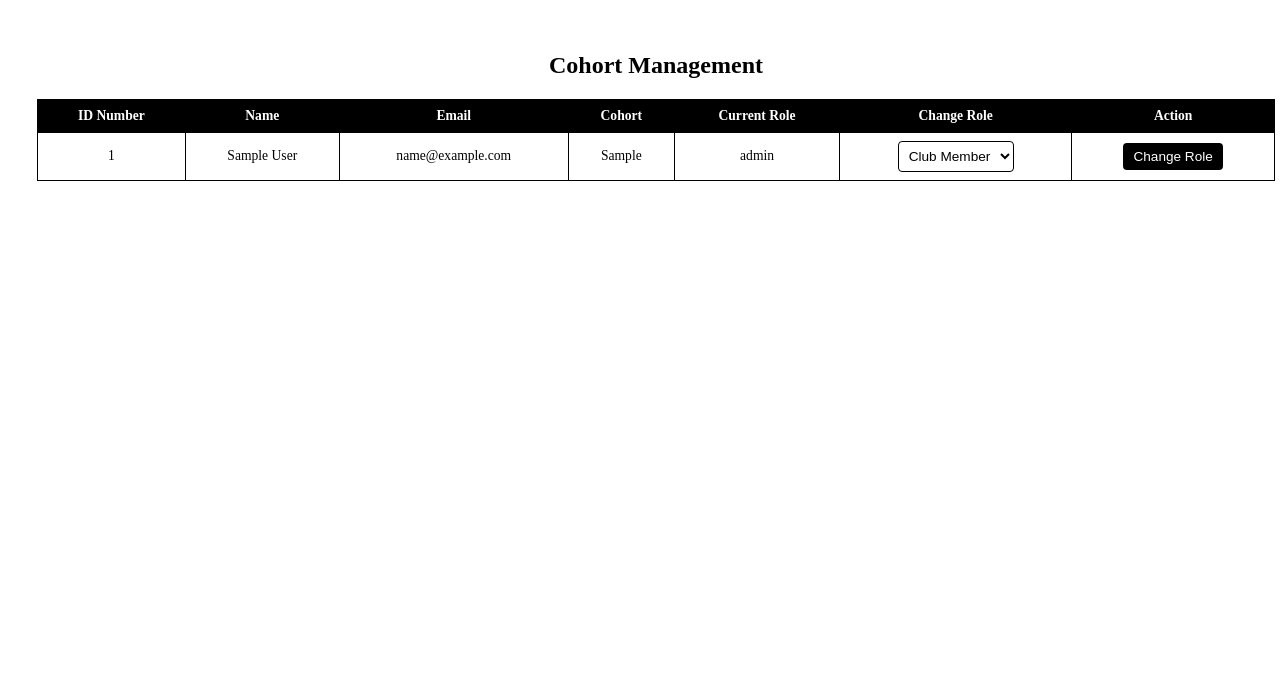
After one commit to dinexh/Cero1PHP, a PHP site: page /App/pages/sidebarOptions/view_all_cohorts.php in a window 1280 px wide. The commit adds this page. Shown: the top 679 px of the page. Run offline with PHP 8.4, Linux system fonts and the light colour scheme; tables that the repository leaves empty or names only in its code hold one stand-in row (values such as "Sample post").

Commit message:
added view_all_cohort.php to view all users

```diff
--- a/my-app/pages/sidebarOptions/options.css
+++ b/my-app/pages/sidebarOptions/options.css
@@ -28,21 +28,21 @@
     font-size: 1.6rem;
     color: #333;
 }
-table {
+.profile-view-table table {
     width: 100%;
     margin: 20px 0;
     border-collapse: collapse;
 }
-th, td {
+.profile-view-table th, td {
     padding: 12px 15px;
     text-align: left;
     border-bottom: 1px solid #ddd;
 }
-th {
+.profile-view-table th {
     background-color: black;
     color: white;
 }
-td {
+.profile-view-table td {
     color: #555;
     border: 1px solid black;
 }
@@ -86,95 +86,85 @@ td {
     text-align: center;
     margin: 20px 0;
 }
-/* cohorts-management */
-cohorts-m-container {
-    width: 90%;
-    margin: 40px auto;
-    background: #fff;
-    box-shadow: 0px 0px 10px rgba(0, 0, 0, 0.1);
-    border-radius: 10px;
-    overflow: hidden;
+/* view-cohorts */
+.view-container {
+    min-height: 80vh;
+    width: 100%;
+    display: flex;
+    flex-direction: column;
+    justify-content: flex-start;
+    align-items: center;
+    background-color: #ffffff;
+    padding: 1rem;
 }
-
-.cohorts-m-container-in {
-    padding: 20px;
+.view-container-in {
+    width: 98%;
+    padding: 0.5rem;
+    display: flex;
+    flex-direction: column;
+    justify-content: flex-start;
+    align-items: center;
 }
-
-.cohorts-m-heading {
+.view-container-in-heading {
+    width: 100%;
     text-align: center;
-    padding: 20px 0;
-    background: #007bff;
-    color: white;
+    margin-bottom: 0.75rem;
 }
-
-.cohorts-m-heading h1 {
-    margin: 0;
-    font-size: 2.5rem;
+.view-container-in-heading h2 {
+    font-size: 1.3rem;
     font-weight: 500;
+    color: #000000;
 }
-
-.cohort-s-subheading {
-    text-align: center;
-    padding: 20px 0;
-    background-color: #f9f9f9;
+.view-container-table {
+    width: 100%;
+    display: flex;
+    justify-content: center;
+    align-items: flex-start;
 }
-
-.cohort-s-subheading form {
-    display: inline-block;
-}
-
-.cohort-s-subheading button {
-    background: #007bff;
-    color: white;
-    border: none;
-    padding: 10px 20px;
-    margin: 5px;
-    border-radius: 5px;
-    cursor: pointer;
-    font-size: 1rem;
-    transition: background-color 0.3s ease;
-}
-
-.cohort-s-subheading button:hover {
-    background-color: #0056b3;
-}
-
-.cohort-m-table {
-    padding: 20px;
-}
-
-.student-list h2 {
-    text-align: center;
-    font-size: 1.8rem;
-    margin-bottom: 20px;
-}
-
-.student-list table {
+.view-container-table table {
     width: 100%;
     border-collapse: collapse;
-    text-align: left;
+    margin-bottom: 15px;
 }
-
-.student-list th, .student-list td {
-    padding: 12px;
-    border-bottom: 1px solid #ddd;
+.view-container-table th, td {
+    padding: 8px 10px;
+    text-align: center;
+    border: 1px solid #000000; /* Black borders */
+    font-size: 0.85rem; /* Smaller font size */
 }
-
-.student-list th {
-    background-color: #007bff;
-    color: white;
+.view-container-table th {
+    background-color: #000000; /* Black header background */
+    color: white; /* White text in headers */
+    font-weight: bold;
 }
-
-.student-list td {
-    background-color: #f9f9f9;
+.view-container-table td {
+    background-color: #ffffff; /* White background */
+    color: #000000; /* Black text */
 }
-
-.student-list tr:hover {
-    background-color: #f1f1f1;
+.view-container-table tr:nth-child(even) {
+    background-color: #f4f4f4; /* Light grey for alternate rows */
 }
-
-p {
-    text-align: center;
-    font-size: 1.2rem;
-    color: #555;
+.view-container-table tr:hover {
+    background-color: #eaeaea; /* Slightly darker grey on hover */
 }
+.view-container-table select {
+    padding: 6px;
+    border-radius: 4px;
+    border: 1px solid #000000; /* Black border */
+    background-color: #ffffff; /* White background */
+    font-size: 0.85rem; /* Smaller font */
+    color: #000000; /* Black text */
+}
+.view-container-table button {
+    padding: 6px 10px; /* Smaller padding */
+    background-color: #000000; /* Black button */
+    color: white; /* White text */
+    border: none;
+    border-radius: 4px;
+    cursor: pointer;
+    font-size: 0.85rem; /* Smaller font */
+    transition: background-color 0.2s ease;
+}
+.view-container-table button:hover {
+    background-color: #333333; /* Darker grey on hover */
+}
--- /dev/null
+++ b/my-app/pages/sidebarOptions/view_all_cohorts.php
@@ -0,0 +1,102 @@
+<?php
+// Include the db.php file
+include_once(dirname(__DIR__, 2) . '/db.php'); // Adjust the path as needed
+
+if ($conn) {
+    // Your database query here
+    $query = "SELECT * FROM users"; // Example query
+    $result = $conn->query($query);
+
+    if (!$result) {
+        echo "Error executing query: " . $conn->error;
+        exit; // Stop execution on error
+    }
+}
+?>
+
+<!DOCTYPE html>
+<html lang="en">
+<head>
+    <meta charset="UTF-8">
+    <meta name="viewport" content="width=device-width, initial-scale=1.0">
+    <title>Cohort Management</title>
+    <link rel="stylesheet" href="/pages/sidebarOptions/options.css">
+    <style>
+        /* Your existing toast styles */
+    </style>
+</head>
+<body>
+    <div class="toast" id="toast">
+        <?php
+        // Check for status parameter
+        if (isset($_GET['status'])) {
+            if ($_GET['status'] == 'success') {
+                echo "Role updated successfully!";
+            } elseif ($_GET['status'] == 'error') {
+                echo "Error updating role!";
+            }
+        }
+        ?>
+    </div>
+
+    <script>
+        // Show toast if there's a message
+        window.onload = function() {
+            const toast = document.getElementById("toast");
+            if (toast.textContent.trim() !== "") {
+                toast.classList.add("show");
+                setTimeout(function() {
+                    toast.classList.remove("show");
+                }, 3000); // Show for 3 seconds
+            }
+        };
+    </script>
+
+    <div class="view-container">
+        <div class="view-container-in">
+            <div class="view-container-heading">
+                <h2>Cohort Management</h2>
+            </div>
+            <div class="view-container-table">
+                <table>
+                    <thead>
+                        <tr>
+                            <th>ID Number</th>
+                            <th>Name</th>
+                            <th>Email</th>
+                            <th>Cohort</th>
+                            <th>Current Role</th>
+                            <th>Change Role</th>
+                            <th>Action</th>
+                        </tr>
+                    </thead>
+                    <tbody>
+                        <?php while ($row = $result->fetch_assoc()) { ?>
+                            <tr>
+                                <td><?php echo $row['id_number']; ?></td>
+                                <td><?php echo $row['name']; ?></td>
+                                <td><?php echo $row['mail']; ?></td>
+                                <td><?php echo $row['cohort']; ?></td>
+                                <td><?php echo $row['role']; ?></td>
+                                <td>
+                                    <form action="/pages/sidebarOptions/DSIOG/change_role.php" method="POST">
+                                        <input type="hidden" name="user_id" value="<?php echo $row['id']; ?>">
+                                        <select name="new_role">
+                                            <option value="club_member" <?php echo ($row['role'] == 'club_member') ? 'selected' : ''; ?>>Club Member</option>
+                                            <option value="club_core" <?php echo ($row['role'] == 'club_core') ? 'selected' : ''; ?>>Club Core</option>
+                                            <option value="DSIOG" <?php echo ($row['role'] == 'DSIOG') ? 'selected' : ''; ?>>DSIOG</option>
+                                        </select>
+                                </td>
+                                <td>
+                                    <button type="submit">Change Role</button>
+                                    </form>
+                                </td>
+                            </tr>
+                        <?php } ?>
+                    </tbody>
+                </table>
+            </div>
+        </div>
+    </div>
+</body>
+</html>
```
Also changed, not shown: my-app/includes/sidebar.php (+21 -22 lines), my-app/pages/sidebarOptions/DSIOG/cohorts_management.php (deleted, +0 -99 lines), my-app/pages/sidebarOptions/change_role.php (added, +26 -0 lines), my-app/pages/sidebarOptions/achievements.php (renamed from my-app/pages/sidebarOptions/club_member/achievements.php), my-app/pages/sidebarOptions/cohorts.php (renamed from my-app/pages/sidebarOptions/club_member/cohorts.php), my-app/pages/sidebarOptions/feedback.php (renamed from my-app/pages/sidebarOptions/club_member/feedback.php), my-app/pages/sidebarOptions/myevents.php (renamed from my-app/pages/sidebarOptions/club_member/myevents.php), my-app/pages/sidebarOptions/projects.php (renamed from my-app/pages/sidebarOptions/club_member/projects.php), my-app/pages/sidebarOptions/register_event.php (renamed from my-app/pages/sidebarOptions/club_member/register_event.php), my-app/pages/sidebarOptions/ticket_raise.php (renamed from my-app/pages/sidebarOptions/club_member/ticket_raise.php).
